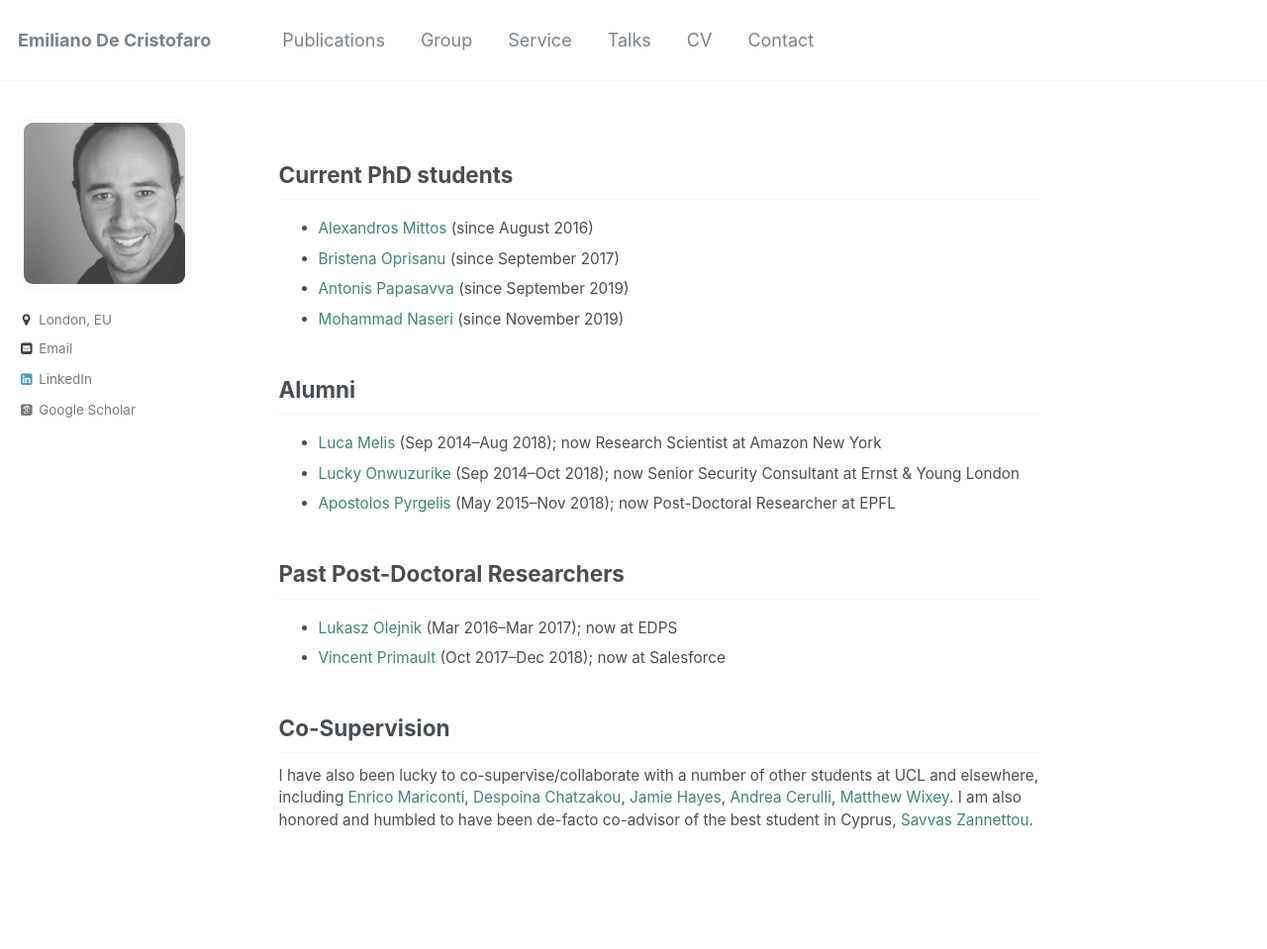
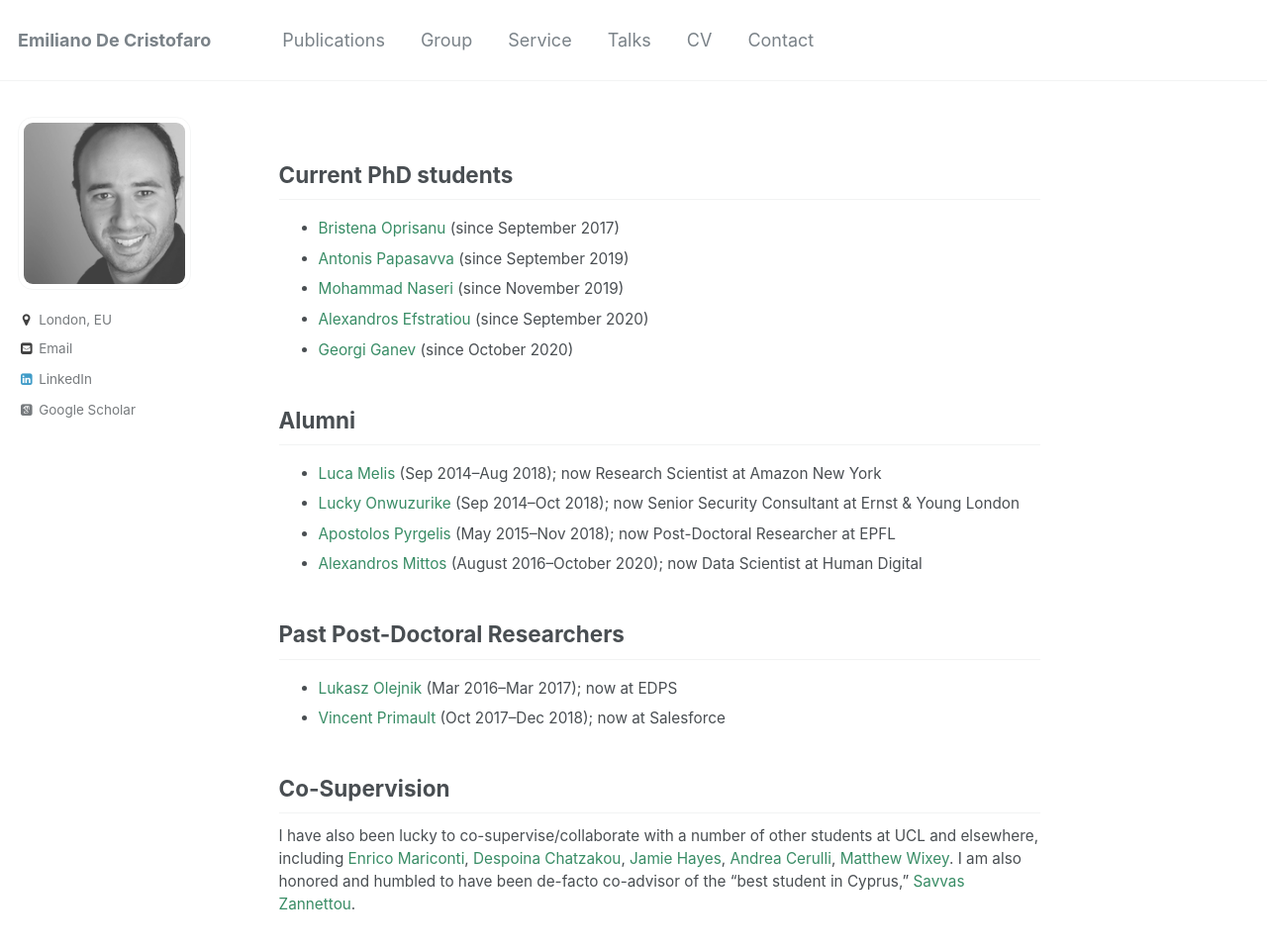
Before and after one commit to emidec/emidec.github.io, a Jekyll site: the page built from _pages/students.md, in a window 1280 px wide and 972 px high. Shown: the top 959 px of the window at 99% size. Built offline with Jekyll 4.4.1, drawn with Linux system fonts in a browser that asks for light colours; some web fonts are replaced.

Commit message:
Update students.md

```diff
--- a/_pages/students.md
+++ b/_pages/students.md
@@ -6,15 +6,17 @@ author_profile: true
 {% include base_path %}
 
 ## Current PhD students
--   [Alexandros Mittos](https://mittos.xyz) (since August 2016)
--   [Bristena Oprisanu](https://www.bristenaop.com/) (since September 2017)
+- [Bristena Oprisanu](https://www.bristenaop.com/) (since September 2017)
 -	[Antonis Papasavva](https://antonispapasavva.github.io/) (since September 2019)
 -	[Mohammad Naseri](https://mohammadnaseri.github.io/) (since November 2019)
+- [Alexandros Efstratiou]() (since September 2020)
+- [Georgi Ganev]() (since October 2020)
 
 ## Alumni
--   [Luca Melis](https://lucamelis.github.io/) (Sep 2014--Aug 2018); now Research Scientist at Amazon New York
--   [Lucky Onwuzurike](https://luckenzo.github.io/) (Sep 2014--Oct 2018); now Senior Security Consultant at Ernst & Young London
--   [Apostolos Pyrgelis](https://mex2meou.github.io/webpage/) (May 2015--Nov 2018); now Post-Doctoral Researcher at EPFL
+-  [Luca Melis](https://lucamelis.github.io/) (Sep 2014--Aug 2018); now Research Scientist at Amazon New York
+-  [Lucky Onwuzurike](https://luckenzo.github.io/) (Sep 2014--Oct 2018); now Senior Security Consultant at Ernst & Young London
+-  [Apostolos Pyrgelis](https://mex2meou.github.io/webpage/) (May 2015--Nov 2018); now Post-Doctoral Researcher at EPFL
+-  [Alexandros Mittos](https://mittos.xyz) (August 2016--October 2020); now Data Scientist at Human Digital
 
 
 ## Past Post-Doctoral Researchers
@@ -24,4 +26,4 @@ author_profile: true
 
 ## Co-Supervision
 I have also been lucky to co-supervise/collaborate with a number of other students at UCL and elsewhere, including [Enrico Mariconti](http://www0.cs.ucl.ac.uk/staff/E.Mariconti/), [Despoina Chatzakou](http://oswinds.csd.auth.gr/people/despoina-chatzakou), [Jamie Hayes](http://www.homepages.ucl.ac.uk/~ucabaye/), [Andrea Cerulli](https://andreacerulli.github.io/), [Matthew Wixey](https://www.pwc.co.uk/contacts/m/matt-wixey.html).
-I am also honored and humbled to have been de-facto co-advisor of the best student in Cyprus, [Savvas Zannettou](http://zsavvas.github.io).
+I am also honored and humbled to have been de-facto co-advisor of the "best student in Cyprus," [Savvas Zannettou](http://zsavvas.github.io).
```
